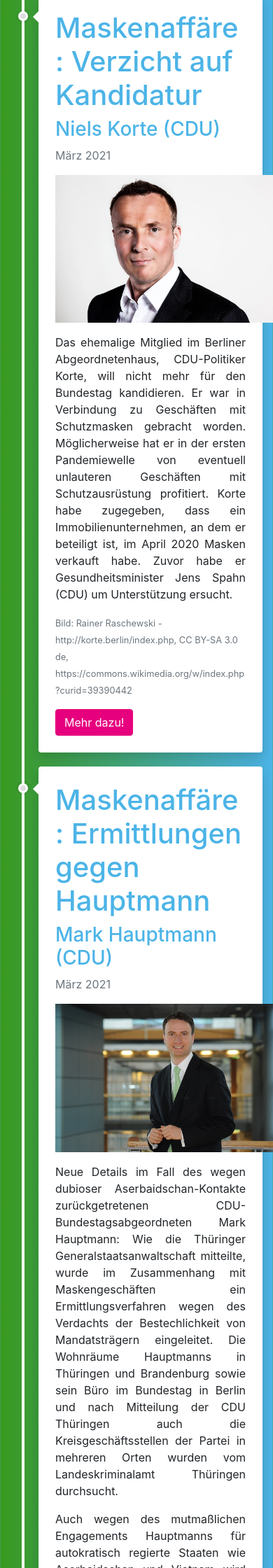
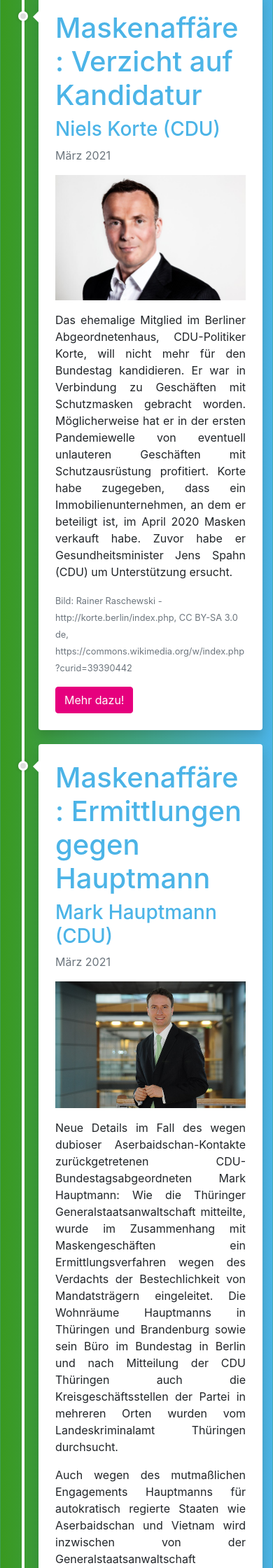
Before and after one commit to transparenzunion/transparenzunion.github.io, a Jekyll site: the page built from index.html, in a window 390 px wide. Shown: the part 3216-5456 px from the top of the page at 70% size. Built offline with Jekyll 4.4.1, drawn with Linux system fonts in a browser that asks for light colours.

Commit message:
Fixed landscape image overflow in mobile view

```diff
--- a/assets/css/default.sass
+++ b/assets/css/default.sass
@@ -115,7 +115,7 @@ li.timeline-item
       max-height: 30rem
 
     img
-      max-width: 20rem
+      max-width: 100%
       max-height: 20rem
 
 li.year-item
```
